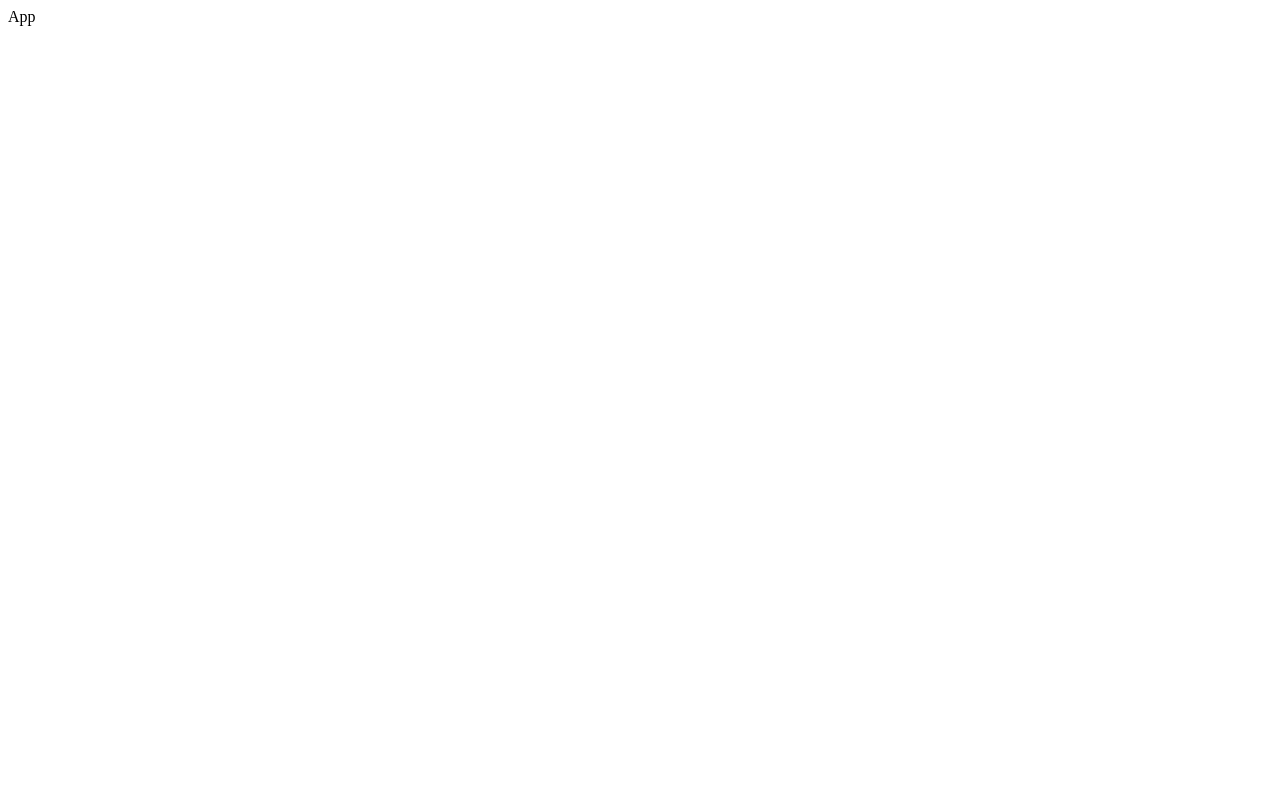
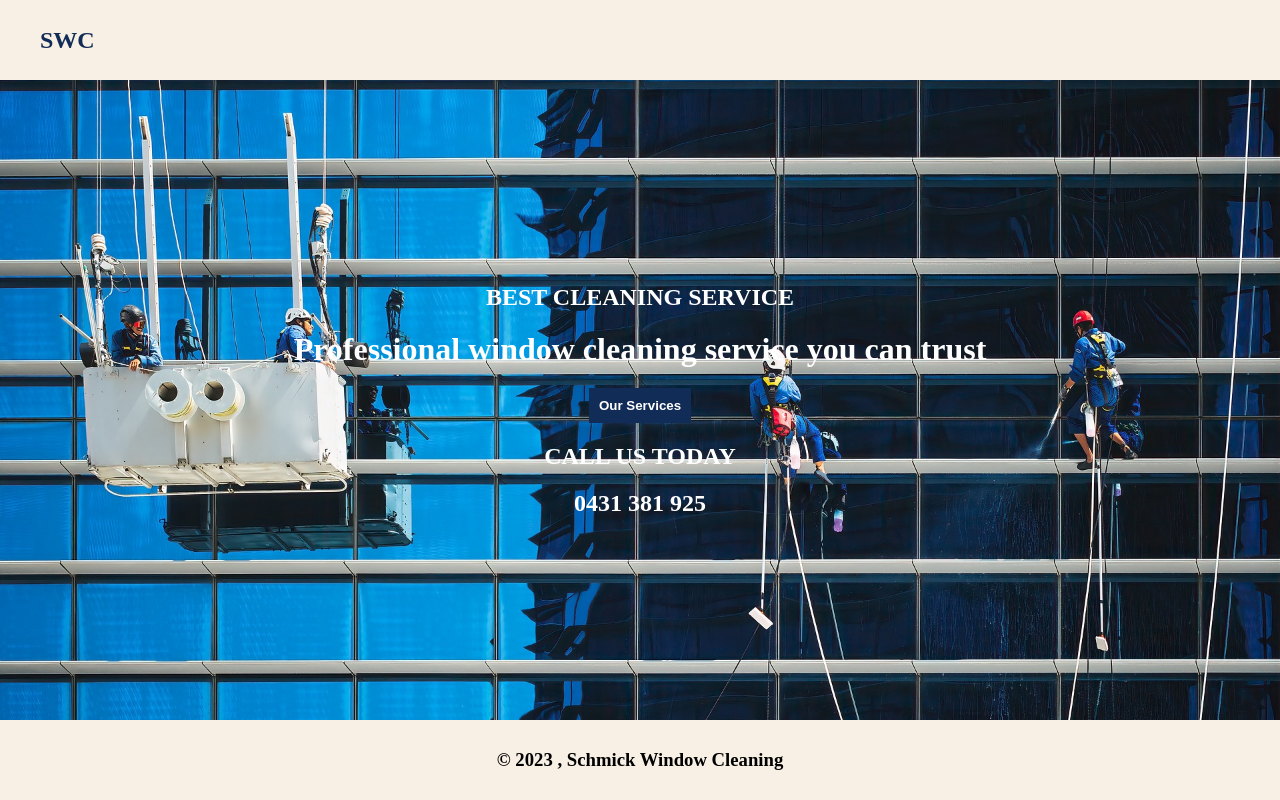
Before and after one commit to nirajkhatri/schmickwindowcleaning, a React (Vite) app: page / in a window 1280 px wide. Built offline with nearby package versions, Linux system fonts and the light colour scheme.

Commit message:
[Date] [Aug-18-2023] [x] UI for first deployment

```diff
--- a/package.json
+++ b/package.json
@@ -15,7 +15,8 @@
     "@emotion/styled": "^11.11.0",
     "framer-motion": "^10.16.0",
     "react": "^18.2.0",
-    "react-dom": "^18.2.0"
+    "react-dom": "^18.2.0",
+    "react-router-dom": "^6.15.0"
   },
   "devDependencies": {
     "@types/react": "^18.2.15",
--- a/src/App.tsx
+++ b/src/App.tsx
@@ -1,5 +1,38 @@
+import { Box, Grid, GridItem } from "@chakra-ui/react";
+import TopBar from "./features/components/TopBar";
+import HomeScreen from "./screens/HomeScreen";
+import AboutScreen from "./screens/AboutScreen";
+import ContactScreen from "./screens/ContactScreen";
+import Footer from "./features/components/Footer";
+import ServiceScreen from "./screens/ServiceScreen";
+import Testimonial from "./features/components/Testimonial";
+
 const App = () => {
-  return <div>App</div>;
+  return (
+    <Grid>
+      <GridItem height={"10vh"}>
+        <TopBar />
+      </GridItem>
+      <GridItem height={"80vh"}>
+        <HomeScreen />
+      </GridItem>
+      {/* <GridItem height={"90vh"}>
+        <AboutScreen />
+      </GridItem>
+      <GridItem height={"80vh"}>
+        <ServiceScreen />
+      </GridItem>
+      <GridItem height={"80vh"}>
+        <Testimonial />
+      </GridItem>
+      <GridItem height={"80vh"}>
+        <ContactScreen />
+      </GridItem> */}
+      <GridItem height={"10vh"}>
+        <Footer />
+      </GridItem>
+    </Grid>
+  );
 };
 
 export default App;
--- /dev/null
+++ b/src/constants/COLOR.tsx
@@ -0,0 +1,7 @@
+export default {
+  BLUE: "#102C57",
+  DARK_CREAM: "#DAC0A3",
+  MEDIUM_CREAM: "#EADBC8",
+  LIGHT_CREAM: "#F8F0E5",
+  YELLOW: "#F7F409",
+};
--- /dev/null
+++ b/src/features/components/Footer.tsx
@@ -0,0 +1,20 @@
+import { Flex, Heading } from "@chakra-ui/react";
+import React from "react";
+import COLOR from "../../constants/COLOR";
+
+const Footer = () => {
+  return (
+    <Flex
+      bg={COLOR.LIGHT_CREAM}
+      height={"100%"}
+      justifyContent={"center"}
+      alignItems={"center"}
+    >
+      <Heading as={"h3"}>
+        &copy; {new Date().getFullYear()} , Schmick Window Cleaning
+      </Heading>
+    </Flex>
+  );
+};
+
+export default Footer;
--- /dev/null
+++ b/src/features/components/Testimonial.tsx
@@ -0,0 +1,66 @@
+import { Card, CardBody, Flex, Heading, Text } from "@chakra-ui/react";
+import React from "react";
+
+const Testimonial = () => {
+  return (
+    <Flex
+      flexDirection={"column"}
+      height={"100%"}
+      px={40}
+      py={20}
+      alignItems={"center"}
+    >
+      <Heading fontWeight={"bold"}>TESTIMONIALS</Heading>
+      <Heading mt={10} fontWeight={"bold"}>
+        SHINY WINDOWS - HAPPY CLIENTS
+      </Heading>
+
+      <Flex mt={30} gap={10}>
+        <Card
+          style={{
+            border: "1px solid green",
+            padding: 10,
+          }}
+        >
+          <CardBody>
+            <Text>
+              We are very happy to with Shiny Windows service. They were
+              professional, easy to deal with and delivered what they promised.
+              We are happy to recommend them.
+            </Text>
+          </CardBody>
+        </Card>
+        <Card
+          style={{
+            border: "1px solid green",
+            padding: 10,
+          }}
+        >
+          <CardBody>
+            <Text>
+              We are very happy to with Shiny Windows service. They were
+              professional, easy to deal with and delivered what they promised.
+              We are happy to recommend them.
+            </Text>
+          </CardBody>
+        </Card>
+        <Card
+          style={{
+            border: "1px solid green",
+            padding: 10,
+          }}
+        >
+          <CardBody>
+            <Text>
+              We are very happy to with Shiny Windows service. They were
+              professional, easy to deal with and delivered what they promised.
+              We are happy to recommend them.
+            </Text>
+          </CardBody>
+        </Card>
+      </Flex>
+    </Flex>
+  );
+};
+
+export default Testimonial;
--- /dev/null
+++ b/src/features/components/TopBar.tsx
@@ -0,0 +1,30 @@
+import { Box, Button, Flex, Link, Text } from "@chakra-ui/react";
+import React from "react";
+import COLOR from "../../constants/COLOR";
+
+const TopBar = () => {
+  return (
+    <Flex
+      px={"40px"}
+      flex={1}
+      alignItems={"center"}
+      height={"100%"}
+      bg={COLOR.LIGHT_CREAM}
+      justifyContent={"space-between"}
+    >
+      <Box>
+        <Text fontWeight={"bold"} color={COLOR.BLUE} fontSize={24}>
+          SWC
+        </Text>
+      </Box>
+      {/* <Box display={"flex"} flex={1} justifyContent={"flex-end"} gap={40}>
+        <Button as={Link}>Home</Button>
+        <Button as={Link}>Service</Button>
+        <Button as={Link}>About</Button>
+        <Button as={Link}>Contact</Button>
+      </Box> */}
+    </Flex>
+  );
+};
+
+export default TopBar;
--- /dev/null
+++ b/src/global.css
@@ -0,0 +1,4 @@
+*{
+    margin: 0;
+    padding: 0;
+}
--- a/src/main.tsx
+++ b/src/main.tsx
@@ -1,6 +1,7 @@
 import React from "react";
 import ReactDOM from "react-dom/client";
 import App from "./App.js";
+import "./global.css";
 
 ReactDOM.createRoot(document.getElementById("root")!).render(
   <React.StrictMode>
--- /dev/null
+++ b/src/screens/AboutScreen.tsx
@@ -0,0 +1,47 @@
+import { Box, Flex, Heading, Image, Text, VStack } from "@chakra-ui/react";
+import React from "react";
+import HERO_IMAGE from "../assets/Hero.jpg";
+
+const AboutScreen = () => {
+  return (
+    <Flex
+      flexDirection={"column"}
+      height={"100%"}
+      px={40}
+      py={20}
+      alignItems={"center"}
+    >
+      <Heading fontWeight={"bold"}>GET TO KNOW US</Heading>
+      <Heading mt={10} fontWeight={"bold"}>
+        ABOUT SHINY WINDOWS
+      </Heading>
+
+      <Flex mt={30} justifyContent={"center"} gap={100}>
+        <Box flex={1}>
+          <Image src={HERO_IMAGE} height={500} w={500} />
+        </Box>
+        <VStack flex={1} w={"50%"}>
+          <Text>
+            We are a professional and friendly team offering quality services in
+            Sydney. We pride ourselves in providing clean windows with excellent
+            customer service consistently
+          </Text>
+          <VStack>
+            <Text>
+              We are a professional and friendly team offering quality services
+              in Sydney. We pride ourselves in providing clean windows with
+              excellent customer service consistently
+            </Text>
+            <Text>
+              We are a professional and friendly team offering quality services
+              in Sydney. We pride ourselves in providing clean windows with
+              excellent customer service consistently
+            </Text>
+          </VStack>
+        </VStack>
+      </Flex>
+    </Flex>
+  );
+};
+
+export default AboutScreen;
--- /dev/null
+++ b/src/screens/ContactScreen.tsx
@@ -0,0 +1,35 @@
+import { Box, Button, Flex, Heading, Input, Text } from "@chakra-ui/react";
+import React from "react";
+
+const ContactScreen = () => {
+  return (
+    <Flex flexDirection={"column"} px={20} py={20} height={"100%"}>
+      <Heading fontWeight={"bold"} textAlign={"center"}>
+        WANT TO GET IN TOUCH ?
+      </Heading>
+      <Heading mt={10} fontWeight={"bold"} textAlign={"center"}>
+        CONTACT US
+      </Heading>
+      <Flex flex={1} mt={10}>
+        <Flex flex={1} justifyContent={"center"} alignItems={"center"}>
+          <Flex flexDir={"column"}>
+            <Input />
+            <Input />
+            <Input />
+            <Button>Contact Us</Button>
+          </Flex>
+        </Flex>
+        <Flex flex={1} justifyContent={"center"} alignItems={"center"}>
+          <Flex flexDir={"column"}>
+            <Text>Ace</Text>
+            <Text>Ace</Text>
+            <Text>Ace</Text>
+            <Text>Ace</Text>
+          </Flex>
+        </Flex>
+      </Flex>
+    </Flex>
+  );
+};
+
+export default ContactScreen;
--- /dev/null
+++ b/src/screens/HomeScreen.tsx
@@ -0,0 +1,51 @@
+import { Box, Button, Flex, Heading, Text } from "@chakra-ui/react";
+import React from "react";
+import HERO_IMAGE from "../assets/Hero.jpg";
+import COLOR from "../constants/COLOR";
+const HomeScreen = () => {
+  return (
+    <Flex
+      style={{
+        backgroundImage: `url(${HERO_IMAGE})`,
+      }}
+      backgroundSize="cover"
+      backgroundPosition="center"
+      px={40}
+      alignItems={"center"}
+      flex={1}
+      height={"100%"}
+      justifyContent={"center"}
+    >
+      <Flex
+        flexDir="column"
+        justifyContent={"center"}
+        alignItems={"center"}
+        gap={20}
+        padding={20}
+        color={"white"}
+        textAlign={"center"}
+      >
+        <Heading fontWeight={"bold"}>BEST CLEANING SERVICE</Heading>
+        <Heading as={"h1"}>
+          Professional window cleaning service you can trust
+        </Heading>
+        <Button
+          style={{
+            padding: 10,
+            border: "none",
+            cursor: "pointer",
+            backgroundColor: COLOR.BLUE,
+            color: "white",
+            fontWeight: "bold",
+          }}
+        >
+          Our Services
+        </Button>
+        <Heading>CALL US TODAY</Heading>
+        <Heading>0431 381 925</Heading>
+      </Flex>
+    </Flex>
+  );
+};
+
+export default HomeScreen;
--- /dev/null
+++ b/src/screens/ServiceScreen.tsx
@@ -0,0 +1,54 @@
+import { Box, Card, CardBody, Flex, Heading, Text } from "@chakra-ui/react";
+import React from "react";
+
+const ServiceScreen = () => {
+  return (
+    <Flex
+      flexDirection={"column"}
+      height={"100%"}
+      px={40}
+      py={20}
+      alignItems={"center"}
+    >
+      <Heading fontWeight={"bold"}>OUR SERVICES</Heading>
+      <Heading mt={10} fontWeight={"bold"}>
+        WHAT WE OFFER
+      </Heading>
+
+      <Flex mt={30} gap={10}>
+        <Card
+          style={{
+            border: "1px solid green",
+            padding: 10,
+          }}
+        >
+          <CardBody>
+            <Text>Commercial window cleaning</Text>
+          </CardBody>
+        </Card>
+        <Card
+          style={{
+            border: "1px solid green",
+            padding: 10,
+          }}
+        >
+          <CardBody>
+            <Text>Residential window cleaning</Text>
+          </CardBody>
+        </Card>
+        <Card
+          style={{
+            border: "1px solid green",
+            padding: 10,
+          }}
+        >
+          <CardBody>
+            <Text>Solar Panels Cleaning & Pressure Washing</Text>
+          </CardBody>
+        </Card>
+      </Flex>
+    </Flex>
+  );
+};
+
+export default ServiceScreen;
```
Also changed, not shown: src/assets/Hero.jpg (added), 1 other file (tests, documents, lock files or other folders).
